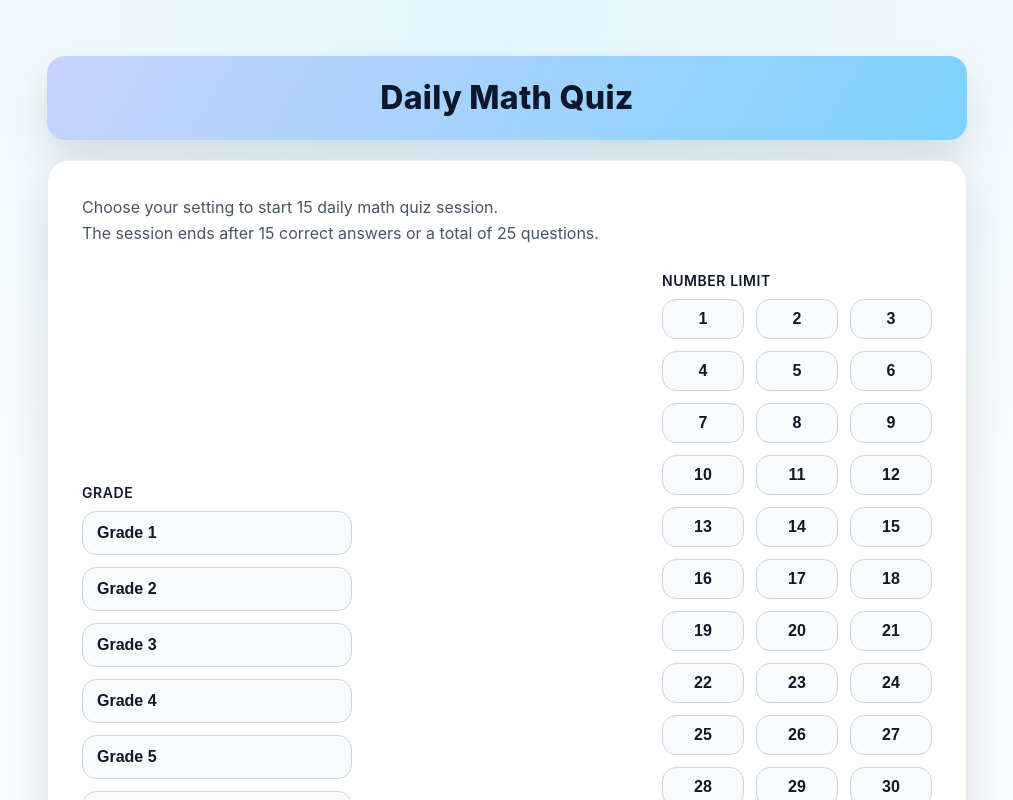
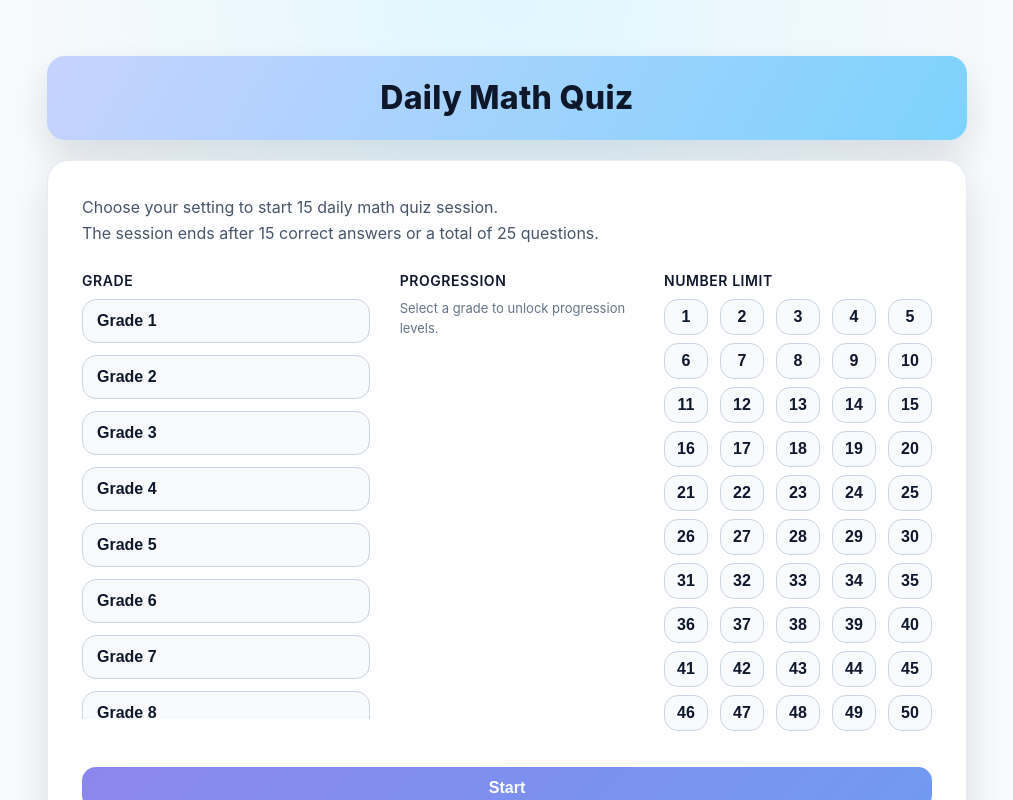
Before and after one commit to tendavid/MathIXL, a React (Vite) app: page /#/ in a window 1280 px wide. Shown: the top 800 px of the page, without its empty margins (133-1146 px from the left). Built offline with nearby package versions, Linux system fonts and the light colour scheme.

Commit message:
Refresh home selector layout

```diff
--- a/src/index.css
+++ b/src/index.css
@@ -72,10 +72,17 @@ body {
 }
 
 .form {
+  display: flex;
+  flex-direction: column;
+  gap: 20px;
+  min-height: 100%;
+}
+
+.selector-layout {
   display: grid;
-  gap: 20px;
-  grid-template-columns: repeat(auto-fit, minmax(220px, 1fr));
-  align-items: end;
+  grid-template-columns: 1.1fr 0.9fr 1fr;
+  gap: 24px;
+  align-items: start;
 }
 
 .field {
@@ -90,7 +97,8 @@ body {
   grid-column: 1 / -1;
 }
 
-.label {
+.label,
+.section-header {
   font-weight: 600;
   color: #0f172a;
   font-size: 14px;
@@ -109,8 +117,33 @@ button {
   gap: 12px;
 }
 
+.card-grid--scroll {
+  max-height: 420px;
+  overflow-y: auto;
+  padding-right: 6px;
+}
+
+.card-grid--scroll::-webkit-scrollbar {
+  width: 6px;
+}
+
+.card-grid--scroll::-webkit-scrollbar-thumb {
+  background: rgba(148, 163, 184, 0.7);
+  border-radius: 999px;
+}
+
+.card-grid--scroll::-webkit-scrollbar-track {
+  background: rgba(226, 232, 240, 0.6);
+  border-radius: 999px;
+}
+
+.card-grid--progression {
+  align-content: start;
+}
+
 .card-grid--compact {
-  grid-template-columns: repeat(auto-fit, minmax(80px, 1fr));
+  grid-template-columns: repeat(5, minmax(44px, 1fr));
+  row-gap: 8px;
 }
 
 .selector-card {
@@ -128,7 +161,7 @@ button {
 
 .selector-card--compact {
   text-align: center;
-  padding: 10px 12px;
+  padding: 8px 10px;
 }
 
 .selector-card--selected {
@@ -173,6 +206,12 @@ button:disabled {
   box-shadow: 0 12px 24px rgba(37, 99, 235, 0.3);
 }
 
+.form__submit {
+  width: 100%;
+  margin-top: 16px;
+  align-self: stretch;
+}
+
 .secondary {
   background: #e2e8f0;
   color: #0f172a;
@@ -189,6 +228,20 @@ select:focus-visible,
 button:focus-visible {
   outline: 2px solid rgba(79, 70, 229, 0.45);
   outline-offset: 2px;
+}
+
+@media (max-width: 900px) {
+  .selector-layout {
+    grid-template-columns: 1fr;
+  }
+
+  .card-grid--scroll {
+    max-height: none;
+  }
+
+  .card-grid--compact {
+    grid-template-columns: repeat(auto-fit, minmax(56px, 1fr));
+  }
 }
 
 .quiz-header {
--- a/src/pages/Home.tsx
+++ b/src/pages/Home.tsx
@@ -51,9 +51,10 @@ const Home = () => {
         </p>
 
         <form className="form" onSubmit={handleSubmit}>
+          <div className="selector-layout">
             <label className="field">
-            <span className="label">Grade</span>
-            <div className="card-grid">
+              <span className="section-header">Grade</span>
+              <div className="card-grid card-grid--scroll">
                 {grades.map((value) => (
                   <button
                     key={value}
@@ -68,8 +69,8 @@ const Home = () => {
             </label>
 
             <label className="field">
-            <span className="label">Progression</span>
-            <div className="card-grid">
+              <span className="section-header">Progression</span>
+              <div className="card-grid card-grid--progression">
                 {pointOptions.length === 0 ? (
                   <span className="field-hint">Select a grade to unlock progression levels.</span>
                 ) : null}
@@ -87,7 +88,7 @@ const Home = () => {
             </label>
 
             <label className="field">
-            <span className="label">Number limit</span>
+              <span className="section-header">Number limit</span>
               <div className="card-grid card-grid--compact">
                 {numberRange.map((value) => (
                   <button
@@ -103,8 +104,9 @@ const Home = () => {
                 ))}
               </div>
             </label>
+          </div>
 
-          <button className="primary" type="submit" disabled={!canStart}>
+          <button className="primary form__submit" type="submit" disabled={!canStart}>
             Start
           </button>
         </form>
```
Lines whose indentation alone changed are shown as unchanged.
